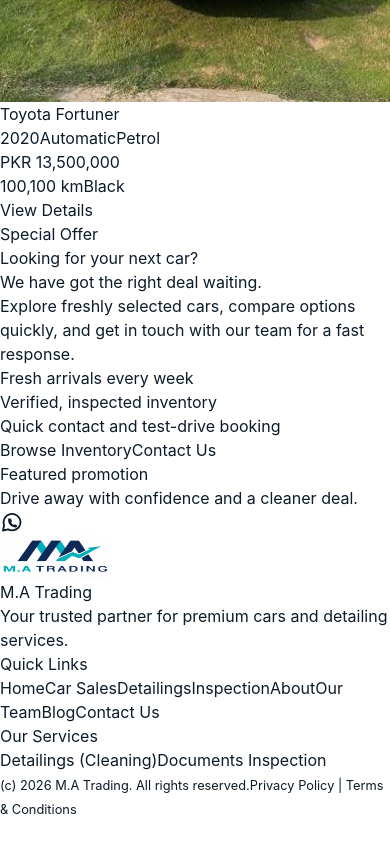
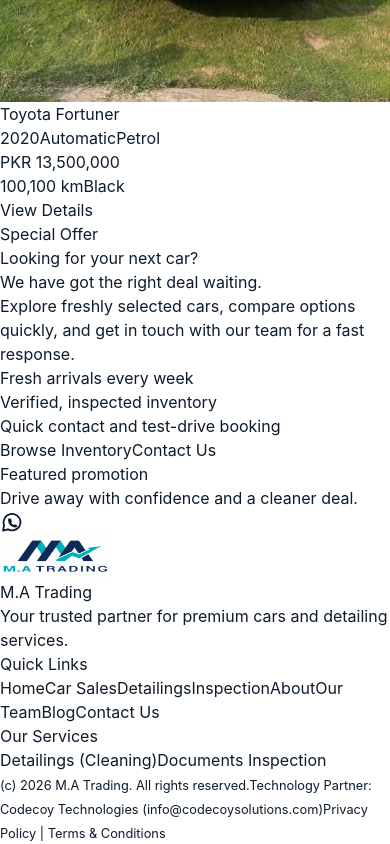
Before and after one commit to burhankashifdogar/matrading-deployment, a Next.js app: page / in a window 390 px wide. Shown: the part 3395-4239 px from the top of the page. Before the commit the page ends 4215 px from the top, so only its background shows below. Built offline with nearby package versions, Linux system fonts and the light colour scheme.

Commit message:
feat: update site footer layout for improved responsiveness and clarity

```diff
--- a/src/components/site-footer.tsx
+++ b/src/components/site-footer.tsx
@@ -43,9 +43,14 @@ export function SiteFooter() {
           </div>
         </div>
 
-        <div className="mt-5 pt-4 border-t border-[rgba(13,27,42,0.1)] flex flex-wrap justify-between gap-3">
+        <div className="mt-5 pt-4 border-t border-[rgba(13,27,42,0.1)] grid grid-cols-[1fr_auto_1fr] items-center gap-3 max-[720px]:grid-cols-1 max-[720px]:text-center">
           <small className="text-muted">(c) 2026 {brand.name}. All rights reserved.</small>
-          <small className="text-muted">
+          <small className="text-muted break-words">
+            Technology Partner: Codecoy Technologies (
+            <a href="mailto:info@codecoysolutions.com" className="hover:text-brand">info@codecoysolutions.com</a>
+            )
+          </small>
+          <small className="text-muted justify-self-end max-[720px]:justify-self-center">
             <Link href="/privacy" className="hover:text-brand">Privacy Policy</Link> | <Link href="/terms" className="hover:text-brand">Terms &amp; Conditions</Link>
           </small>
         </div>
```
